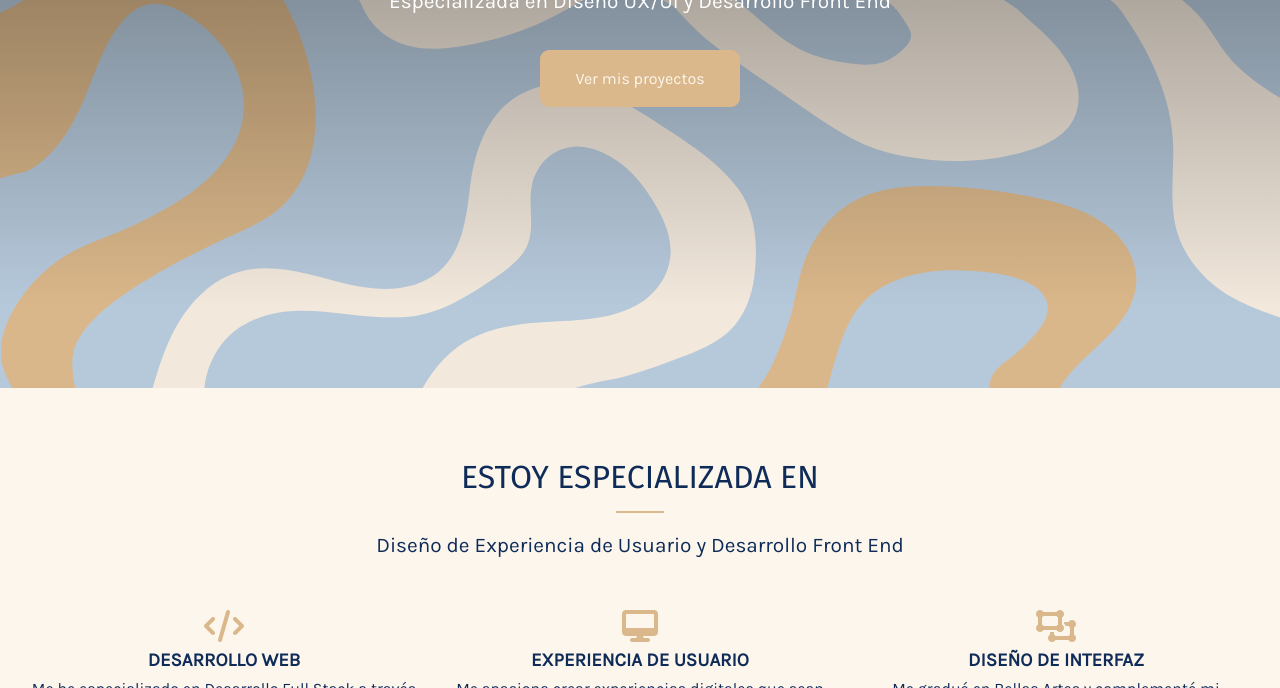
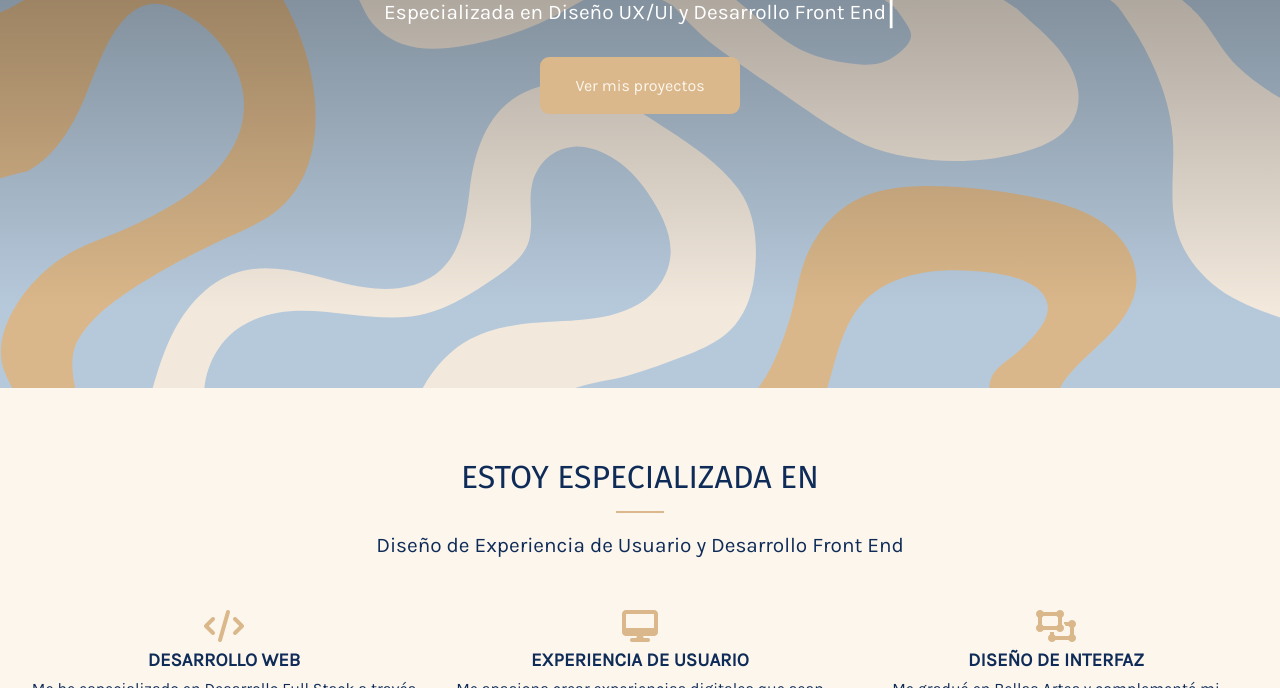
Before and after one commit to nuriaoujo/my-portfolio, a plain HTML site: page dist/index.html in a window 1280 px wide. Shown: the part 412-1100 px from the top of the page. Drawn offline with Linux system fonts and the light colour scheme.

Commit message:
writting bar added to index

```diff
--- a/dist/index.html
+++ b/dist/index.html
@@ -35,7 +35,10 @@
             </div>
             <div class="header-content">
                 <h1 data-i18n="who_i_am_1">Soy Nuria Oujo,</h1>
-                <p class="lead" data-i18n="what_i_do_1">Especializada en Diseño UX/UI y Desarrollo Full Stack</p>
+                <div>
+                    <p class="lead" data-i18n="what_i_do_1">Especializada en Diseño UX/UI y Desarrollo Full Stack</p>
+                    <span> | </span>
+                </div>
                 <a href="work.html" class="btn-main" data-i18n="view_my_projects">Ver mis proyectos</a>
             </div>
         </div>
--- a/scss/main.scss
+++ b/scss/main.scss
@@ -105,6 +105,32 @@ img {
             h1 {
                 font-size: 4rem;
                 line-height: 1.2;
+            }
+            div {
+                display: flex;
+                align-items: center;
+                justify-content: center;
+                margin-bottom: 1rem;
+
+                p {
+                    margin-bottom: 0;
+                }
+               span {
+                font-size: 35px;
+
+                animation-name: write_txt;
+                animation-duration: 2.1s;
+                animation-delay: 1s;
+                animation-iteration-count: infinite;
+                // animation-timing-function: ease-in;
+
+                @keyframes write_txt {
+                    0% { opacity: 1; }
+                    25% { opacity: 0; }
+                    50% { opacity: 1; }
+                    100% { opacity: 1; }
+                }
+               }
             }
         }
 
```
Also changed, not shown: dist/css/main.css.
